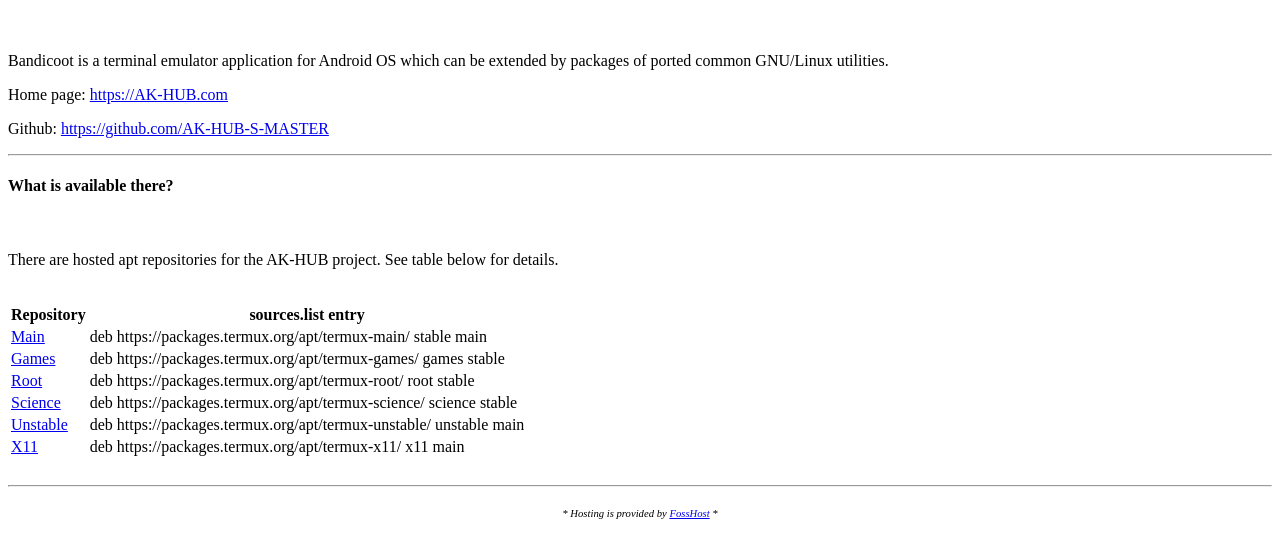
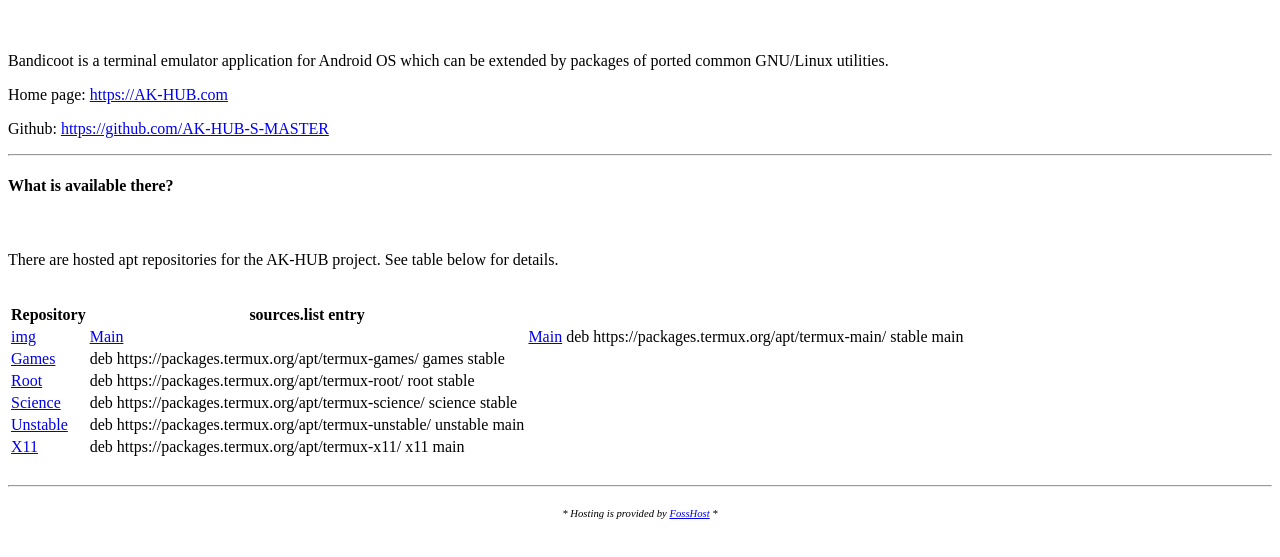
Before and after one commit to packages-ak-hub/packages, a plain HTML site: page index.html in a window 1280 px wide. Shown: the part 101-658 px from the top of the page. Drawn offline with Linux system fonts and the light colour scheme.

Commit message:
Update index.html

```diff
--- a/index.html
+++ b/index.html
@@ -26,6 +26,8 @@
       </thead>
       <tbody>
         <tr>
+          <td><a href="https://github.com/packages-ak-hub/packages-ak-hub/blob/main/logo%202.jpg">img</a></td>
+          <td><a href="https://github.com/packages-ak-hub/packages-ak-hub/blob/main/logo.gif">Main</a></td>
           <td><a href="https://packages.termux.org/apt/termux-main/">Main</a></td>
           <td>deb https://packages.termux.org/apt/termux-main/ stable main</td>
         </tr>
```
